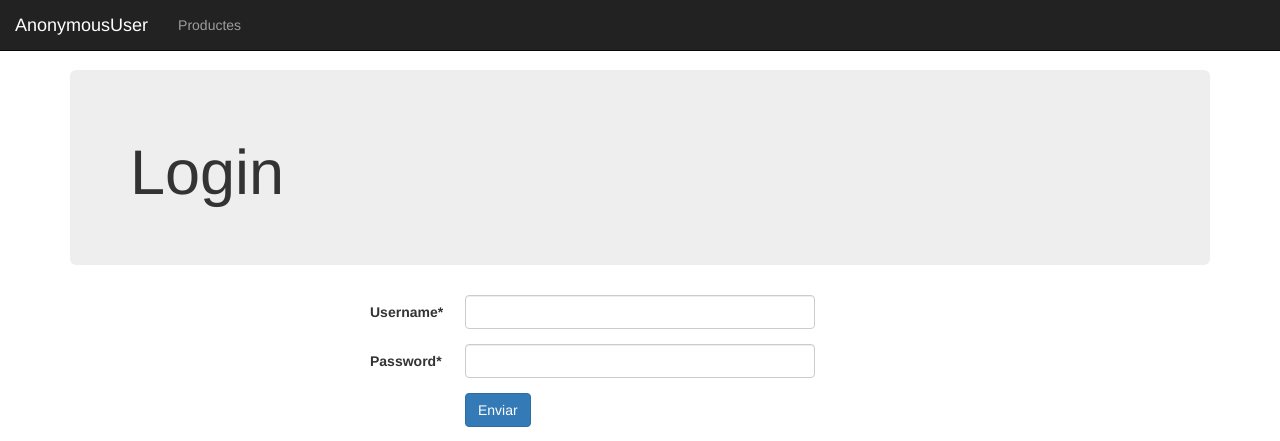
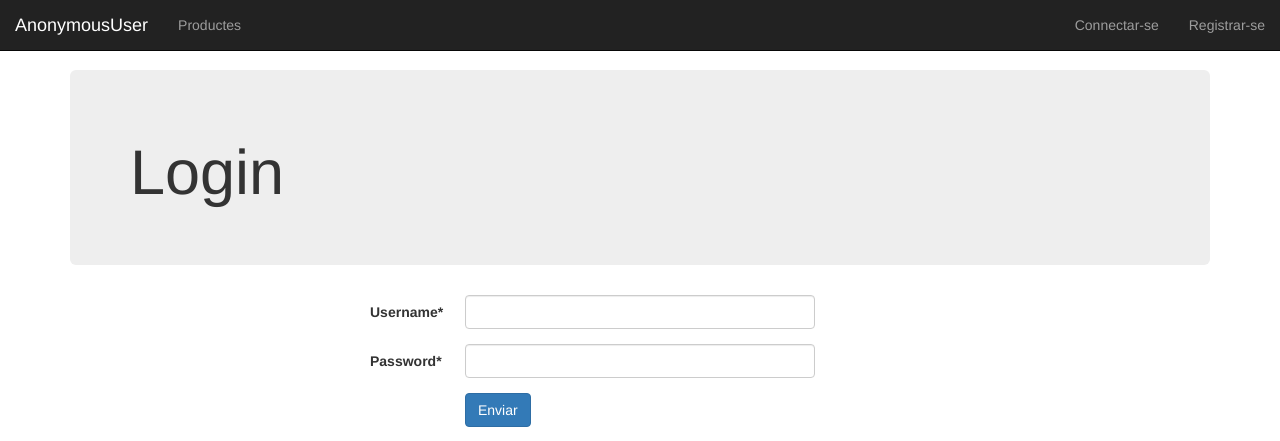
Before and after one commit to Andreurp/ProjecteFinal, a Django app: page /login/ in a window 1280 px wide. Shown: the top 441 px of the page. Run offline with Django 3.2, Linux system fonts and the light colour scheme; parts of the project's set-up code (start-up, migrations or seed data) failed here and were passed over; some libraries are stand-ins or nearby versions.

```diff
--- a/templates/base.html
+++ b/templates/base.html
@@ -24,6 +24,15 @@
                     <ul class="nav navbar-nav">
                         <li><a href="{% url 'producte:veure_productes' %}">Productes <span class="sr-only">(current)</span></a></li>
                     </ul>
+
+                    <ul class="nav navbar-nav navbar-right">
+                        {% if user.is_authenticated %}
+                            <li><a href="{% url 'sortir' %}">Sortir</a></li>
+                        {% else %}
+                            <li><a href="{% url 'login' %}">Connectar-se</a></li>
+                            <li><a href="{% url 'registrar' %}">Registrar-se</a></li>
+                        {% endif %}
+                      </ul>
                 </div>
             </div>
         </nav>
```
